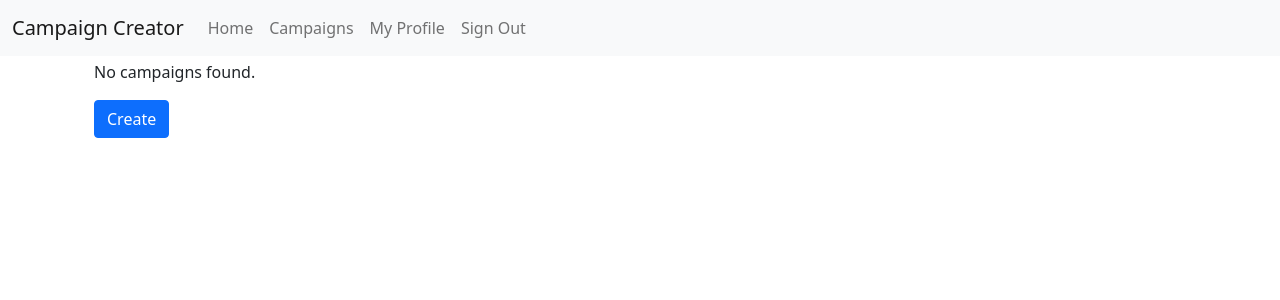
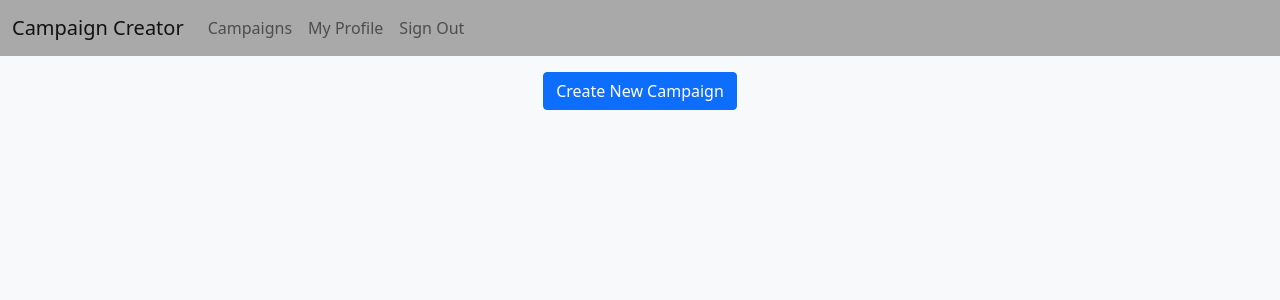
Before and after one commit to wlansu/Campaign-Alchemy, a Django app: page /campaigns/ in a window 1280 px wide. Shown: the top 300 px of the page. Run offline with Django 4.2, Linux system fonts and the light colour scheme; the visitor is signed in with stand-in values (Sample User, id 1); data that the repository does not hold is empty; parts of the project's set-up code (start-up, migrations or seed data) failed here and were passed over; some libraries are stand-ins or nearby versions.

Commit message:
Start on styling and add resolutions of map image so we can calculate the proper size of the map div.

```diff
--- a/apps/static/css/project.css
+++ b/apps/static/css/project.css
@@ -23,3 +23,7 @@
 #map {
   height: 1000px;
 }
+
+.bg-dark-gray {
+  background-color: darkgray;
+}
--- a/apps/templates/base.html
+++ b/apps/templates/base.html
@@ -41,10 +41,10 @@
 
   </head>
 
-  <body>
+  <body class="bg-light">
 
-    <div class="mb-1">
-      <nav class="navbar navbar-expand-md navbar-light bg-light">
+    <div class="mb-3">
+      <nav class="navbar navbar-expand-md navbar-light bg-dark-gray">
         <div class="container-fluid">
           <button class="navbar-toggler navbar-toggler-right" type="button" data-bs-toggle="collapse" data-bs-target="#navbarSupportedContent" aria-controls="navbarSupportedContent" aria-expanded="false" aria-label="Toggle navigation">
             <span class="navbar-toggler-icon"></span>
@@ -54,10 +54,7 @@
           <div class="collapse navbar-collapse" id="navbarSupportedContent">
             <ul class="navbar-nav mr-auto">
               <li class="nav-item active">
-                <a class="nav-link" href="{% url 'home' %}">Home <span class="visually-hidden">(current)</span></a>
-              </li>
-              <li class="nav-item">
-                <a class="nav-link" href="{% url 'campaigns:list' %}">Campaigns</a>
+                <a class="nav-link" href="{% url 'campaigns:list' %}">Campaigns <span class="visually-hidden">(current)</span></a>
               </li>
               {% if request.user.is_authenticated %}
                 <li class="nav-item">
--- a/apps/templates/campaigns/campaigns_list.html
+++ b/apps/templates/campaigns/campaigns_list.html
@@ -5,21 +5,34 @@
 
 {% block content %}
 <div class="container">
-  {% if campaigns %}
+  <div class="row mb-3">
+    <div class="text-center">
+      <a class="btn btn-primary" href="{% url 'campaigns:create' %}" role="button">Create New Campaign</a>
+    </div>
+  </div>
+  <div class="row row-cols-1 row-cols-lg-2 row-cols-xl-4">
     {% for campaign in campaigns %}
-    <div class="row">
-      <div class="col-sm-12">
-
-        <h2><a href="{% url 'campaigns:detail' campaign.id %}">{{ campaign.name }}</a></h2>
-        {% if campaign.description %}
-          <p>{{ campaign.description }}</p>
-        {% endif %}
+    <div class="col">
+      <div class="card radius-15 bg">
+        <div class="card-body text-center">
+          <div class="p-4 border radius-15">
+            {% if campaign.image %}
+              <img src="{{ campaign.image.url }}" width="110" height="110" class="rounded-circle shadow" alt="">
+            {% else %}
+              <img src="{% static 'images/default_image.png' %}" width="110" height="110" class="rounded-circle shadow" alt="">
+            {% endif %}
+            <h5 class="mb-0 mt-5">{{ campaign.name }}</h5>
+            <p class="mb-3">{{ campaign.description }}</p>
+            <div class="list-inline contacts-social mt-3 mb-3"> <a href="javascript:;" class="list-inline-item bg-facebook text-white border-0"><i class="bx bxl-facebook"></i></a>
+              <a href="{% url 'users:detail' campaign.dm_id %}" class="list-inline-item bg-twitter text-white border-0"><i class="bx bxl-twitter"></i></a>
+            </div>
+            <div class="d-grid"> <a href="{% url 'campaigns:detail' campaign.id %}">View Campaign</a>
+            </div>
+          </div>
+        </div>
       </div>
     </div>
     {% endfor %}
-  {% else %}
-    <p>No campaigns found.</p>
-    <a class="btn btn-primary" href="{% url 'campaigns:create' %}" role="button">Create</a>
-  {% endif %}
+  </div>
 </div>
 {% endblock %}
--- a/apps/templates/maps/maps_detail.html
+++ b/apps/templates/maps/maps_detail.html
@@ -31,10 +31,6 @@
   </div>
 </div>
 {% endblock content %}
-
-{% block modal %}
-
-{% endblock modal %}
 
 {% block inline_javascript %}
 <script>
@@ -71,7 +67,7 @@ function onMapClick(e) {
 map.on('click', onMapClick);
 
 const image_url = window.location.protocol + "//" + "{{ request.get_host }}" + "{{ map.image.url }}"
-const bounds = [[0,0], [1000,1000]];
+const bounds = [[0,0], [1200,1500]];
 L.imageOverlay(image_url, bounds).addTo(map)
 map.fitBounds(bounds)
 </script>
```
Also changed, not shown: apps/maps/models.py (+12 -0 lines), apps/maps/views.py (+8 -3 lines), apps/maps/migrations/0002_map_resolution_height_map_resolution_width.py (added), apps/static/images/default_image.png (added).
